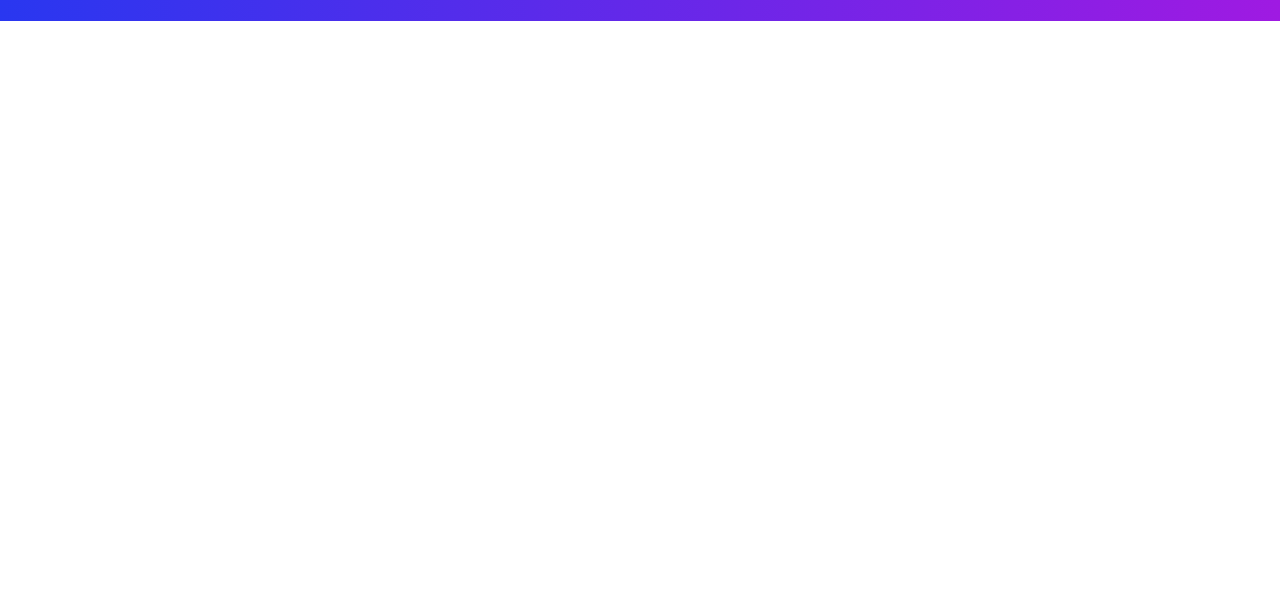
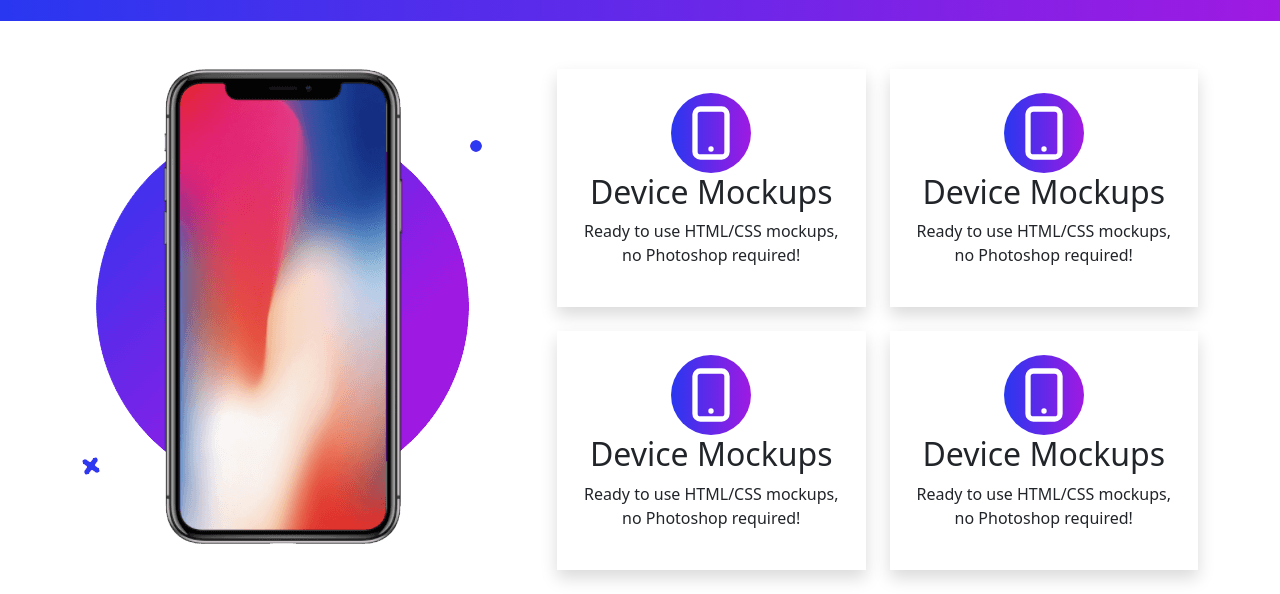
Before and after one commit to ashiikkhan/mobile-app-landing, a plain HTML site: page index.html in a window 1280 px wide. Shown: the part 847-1441 px from the top of the page. Before the commit the page ends 868 px from the top, so only its background shows below. Drawn offline with nearby package versions, Linux system fonts and the light colour scheme.

Commit message:
card section done

```diff
--- a/index.html
+++ b/index.html
@@ -90,6 +90,105 @@
           <img class="img-fluid" src="img/tnw-logo.svg" alt="" />
         </div>
       </section>
+      <!-- cards section -->
+      <section class="cards-container">
+        <div class="container py-4">
+          <div class="cards row align-items-center">
+            <div class="col-md-5">
+              <img src="img/banner.png" alt="" class="img-fluid" />
+            </div>
+            <div class="col-md-7">
+              <div class="row">
+                <div class="col-md-6 g-4">
+                  <div class=" my__card p-4 text-center ">
+                    <svg
+                    xmlns="http://www.w3.org/2000/svg"
+                    width="80"
+                    class="background-gradient rounded-circle text-white p-2"
+                    fill="none"
+                    viewBox="0 0 24 24"
+                    stroke="currentColor"
+                  >
+                    <path
+                      stroke-linecap="round"
+                      stroke-linejoin="round"
+                      stroke-width="2"
+                      d="M12 18h.01M8 21h8a2 2 0  002-2V5a2 2 0 00-2-2H8a2 2 0 00-2 2v14a2 2 0 002 2z"
+                    />
+                  </svg>
+                  <h2>Device Mockups</h2>
+                  <p>Ready to use HTML/CSS mockups, no Photoshop required!</p>
+                  </div>
+                </div>
+                <div class="col-md-6 g-4">
+                   <div class="my__card p-4 text-center ">
+                    <svg
+                    xmlns="http://www.w3.org/2000/svg"
+                    width="80"
+                    class="background-gradient rounded-circle text-white p-2"
+                    fill="none"
+                    viewBox="0 0 24 24"
+                    stroke="currentColor"
+                  >
+                    <path
+                      stroke-linecap="round"
+                      stroke-linejoin="round"
+                      stroke-width="2"
+                      d="M12 18h.01M8 21h8a2 2 0  002-2V5a2 2 0 00-2-2H8a2 2 0 00-2 2v14a2 2 0 002 2z"
+                    />
+                  </svg>
+                  <h2>Device Mockups</h2>
+                  <p>Ready to use HTML/CSS mockups, no Photoshop required!</p>
+                  </div>
+                </div>
+                <div class="col-md-6 g-4">
+                   <div class="my__card p-4 text-center ">
+                    <svg
+                    xmlns="http://www.w3.org/2000/svg"
+                    width="80"
+                    class="background-gradient rounded-circle text-white p-2"
+                    fill="none"
+                    viewBox="0 0 24 24"
+                    stroke="currentColor"
+                  >
+                    <path
+                      stroke-linecap="round"
+                      stroke-linejoin="round"
+                      stroke-width="2"
+                      d="M12 18h.01M8 21h8a2 2 0  002-2V5a2 2 0 00-2-2H8a2 2 0 00-2 2v14a2 2 0 002 2z"
+                    />
+                  </svg>
+                  <h2>Device Mockups</h2>
+                  <p>Ready to use HTML/CSS mockups, no Photoshop required!</p>
+                  </div>
+                </div>
+                <div class="col-md-6 g-4">
+                   <div class="my__card p-4 text-center ">
+                    <svg
+                    xmlns="http://www.w3.org/2000/svg"
+                    width="80"
+                    class="background-gradient rounded-circle text-white p-2"
+                    fill="none"
+                    viewBox="0 0 24 24"
+                    stroke="currentColor"
+                  >
+                    <path
+                      stroke-linecap="round"
+                      stroke-linejoin="round"
+                      stroke-width="2"
+                      d="M12 18h.01M8 21h8a2 2 0  002-2V5a2 2 0 00-2-2H8a2 2 0 00-2 2v14a2 2 0 002 2z"
+                    />
+                  </svg>
+                  <h2>Device Mockups</h2>
+                  <p>Ready to use HTML/CSS mockups, no Photoshop required!</p>
+                  </div>
+                </div>
+              </div>
+              </div>
+            </div>
+          </div>
+        </div>
+      </section>
     </main>
     <!-- bootstrap script -->
     <script
--- a/style.css
+++ b/style.css
@@ -8,3 +8,10 @@
 .secondary-color {
   color: #9f1ae2;
 }
+.my__card {
+  box-shadow: 0 0.5rem 1rem rgba(0, 0, 0, 0.15);
+}
+.my__card:hover {
+  box-shadow: none;
+  transition: box-shadow 500ms;
+}
```
